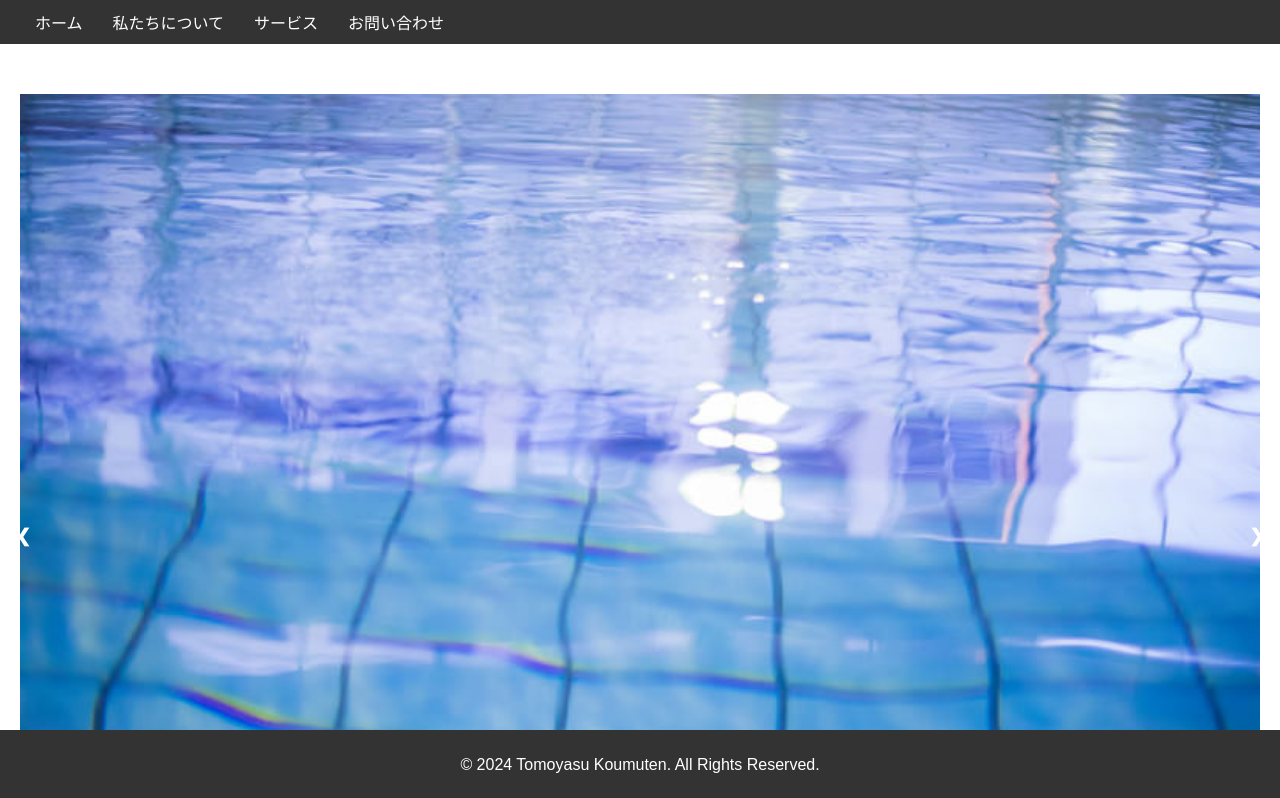
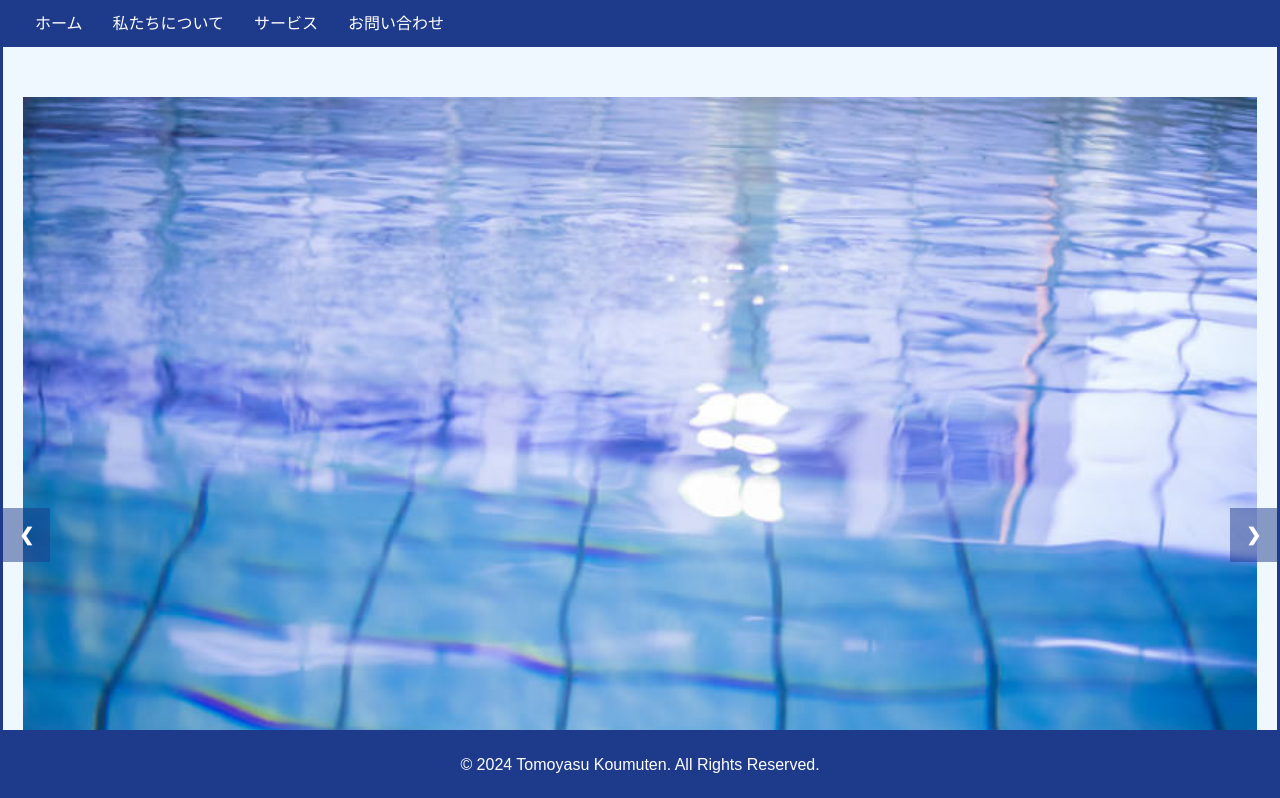
Before and after one commit to taihong7803/homepage, a plain HTML site: page index.html in a window 1280 px wide. Shown: the top 798 px of the page. Drawn offline with Linux system fonts and the light colour scheme.

Commit message:
Update styles.css

```diff
--- a/styles.css
+++ b/styles.css
@@ -3,10 +3,11 @@ body {
     margin: 0;
     padding: 0;
     box-sizing: border-box;
+    background-color: #f0f8ff; /* 背景色を薄い青に */
 }
 
 header {
-    background-color: #333;
+    background-color: #1e3a8a; /* ヘッダーを濃い青に */
     color: white;
     padding: 10px 0;
 }
@@ -46,6 +47,11 @@ nav ul li {
 nav ul li a {
     color: white;
     text-decoration: none;
+    transition: color 0.3s;
+}
+
+nav ul li a:hover {
+    color: #d1e7ff; /* リンクホバー時の色を薄い青に */
 }
 
 section {
@@ -53,34 +59,21 @@ section {
     text-align: center;
 }
 
-.service {
-    margin: 20px 0;
-}
-
-footer {
-    background-color: #333;
-    color: white;
-    text-align: center;
-    padding: 10px 0;
-    position: fixed;
-    width: 100%;
-    bottom: 0;
-}
-
 #slider {
     position: relative;
     max-width: 100%;
     margin: auto;
     overflow: hidden;
+    border: 3px solid #1e3a8a; /* スライダーのボーダーを濃い青に */
 }
 
 .slide {
     display: none;
-    width: 100%;
 }
 
 .slide img {
     width: 100%;
+    vertical-align: middle;
 }
 
 .prev, .next {
@@ -94,6 +87,11 @@ footer {
     font-size: 18px;
     transition: 0.6s ease;
     user-select: none;
+    background-color: rgba(30, 58, 138, 0.5); /* ボタンの背景色を半透明の青に */
+}
+
+.prev:hover, .next:hover {
+    background-color: rgba(30, 58, 138, 0.8); /* ボタンホバー時の背景色を濃い半透明の青に */
 }
 
 .prev {
@@ -114,6 +112,16 @@ footer {
     to {opacity: 1}
 }
 
+footer {
+    background-color: #1e3a8a; /* フッターを濃い青に */
+    color: white;
+    text-align: center;
+    padding: 10px 0;
+    position: fixed;
+    width: 100%;
+    bottom: 0;
+}
+
 @media (max-width: 768px) {
     .menu-icon {
         display: flex;
@@ -122,7 +130,7 @@ footer {
     nav ul {
         flex-direction: column;
         width: 100%;
-        background-color: #333;
+        background-color: #1e3a8a; /* ナビゲーションの背景色を濃い青に */
         position: absolute;
         top: 50px;
         left: -100%;
```
